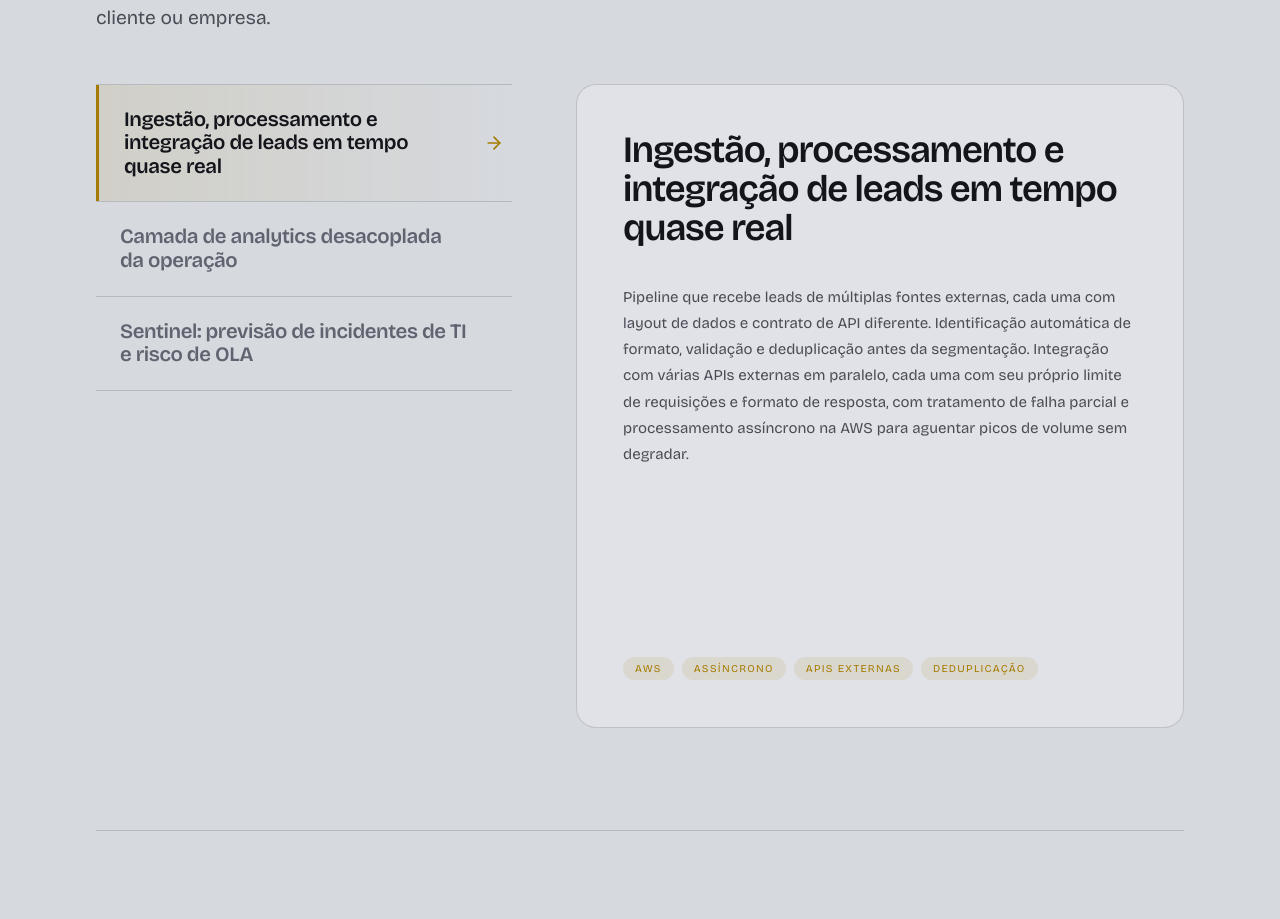
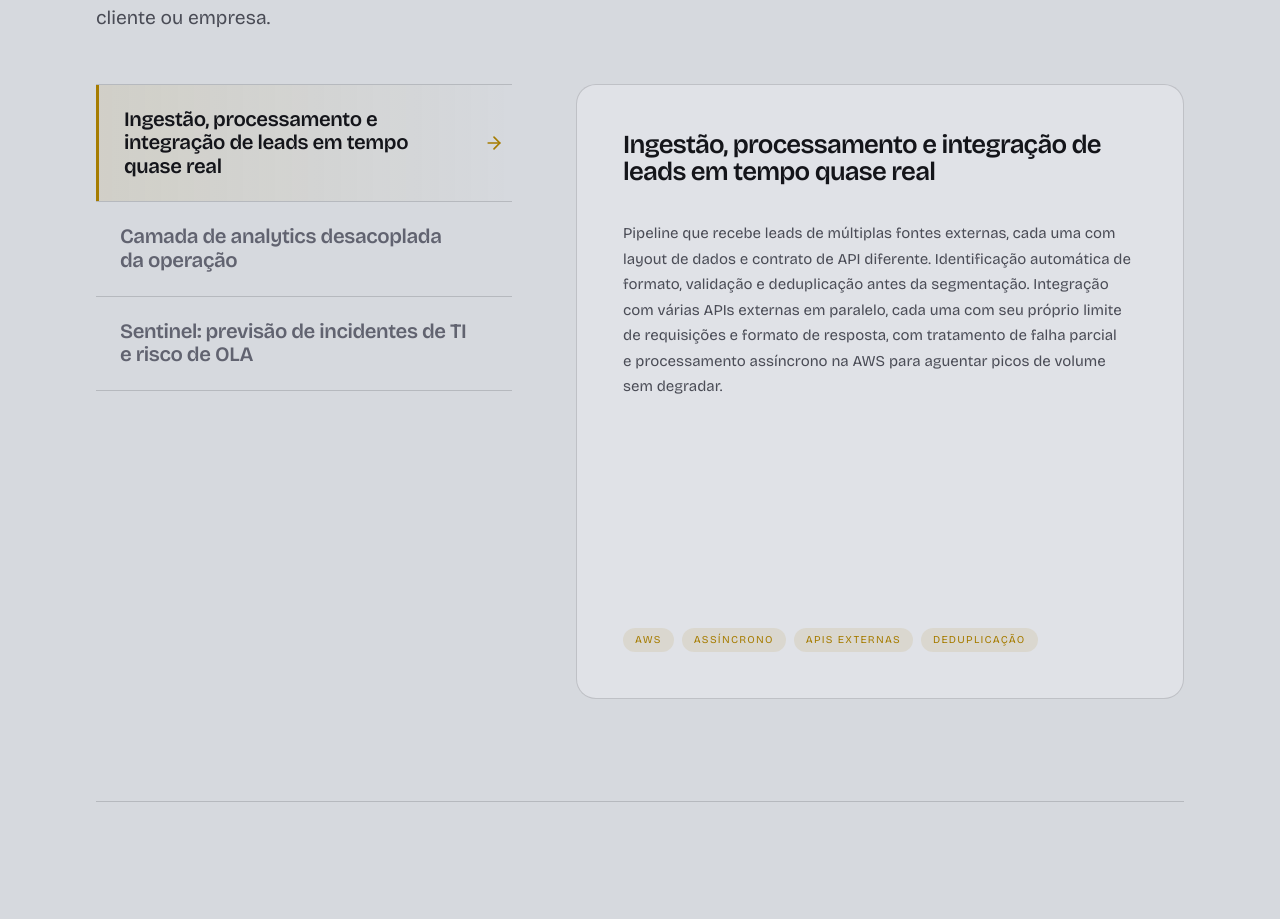
Before and after one commit to douglazcandido/douglazcandido.com, a React (Vite) app: page / in a window 1280 px wide. Shown: the part 3000-3919 px from the top of the page. Built offline with nearby package versions, Linux system fonts and the light colour scheme.

Commit message:
style: texto do card de projetos ocupa a largura e escala com o card

```diff
--- a/src/sections/ProjectsList.tsx
+++ b/src/sections/ProjectsList.tsx
@@ -34,7 +34,11 @@ function Step({ order, active, className = "", children }: { order: number; acti
   );
 }
 
-/** Everything about one project: title, text, links (repository, screenshots) and tags. */
+/**
+ * Everything about one project: title, text, links (repository, screenshots) and tags.
+ * The text runs the full width of the card, and its size follows the card's own width
+ * (container query units), so a wide card gets larger type instead of an empty right side.
+ */
 function ProjectDetail({ project, active }: { project: Project; active: boolean }) {
   const { t } = useI18n();
   const images = project.media ? projectMedia[project.media] : undefined;
@@ -42,15 +46,16 @@ function ProjectDetail({ project, active }: { project: Project; active: boolean
   const hasLinks = !!project.repo || hasShots;
 
   return (
+    <div className="@container h-full">
       <div className="flex h-full flex-col gap-9">
         <Step order={0} active={active}>
-        <h3 className="m-0 max-w-[24ch] font-display text-[clamp(26px,2.9vw,46px)] leading-[1.05] font-semibold tracking-[-0.03em] text-pretty">
+          <h3 className="m-0 font-display text-[clamp(26px,4.4cqw,58px)] leading-[1.05] font-semibold tracking-[-0.03em] text-pretty">
             {project.title}
           </h3>
         </Step>
 
         <Step order={1} active={active}>
-        <p className="m-0 max-w-[60ch] text-[clamp(15px,1.15vw,18px)] leading-[1.75] text-neutral-400">{project.description}</p>
+          <p className="m-0 text-[clamp(15px,2.1cqw,22px)] leading-[1.7] text-neutral-400 text-pretty">{project.description}</p>
         </Step>
 
         {hasLinks && (
@@ -88,6 +93,7 @@ function ProjectDetail({ project, active }: { project: Project; active: boolean
             ))}
           </ul>
         </Step>
+      </div>
     </div>
   );
 }
```
Lines whose indentation alone changed are shown as unchanged.
